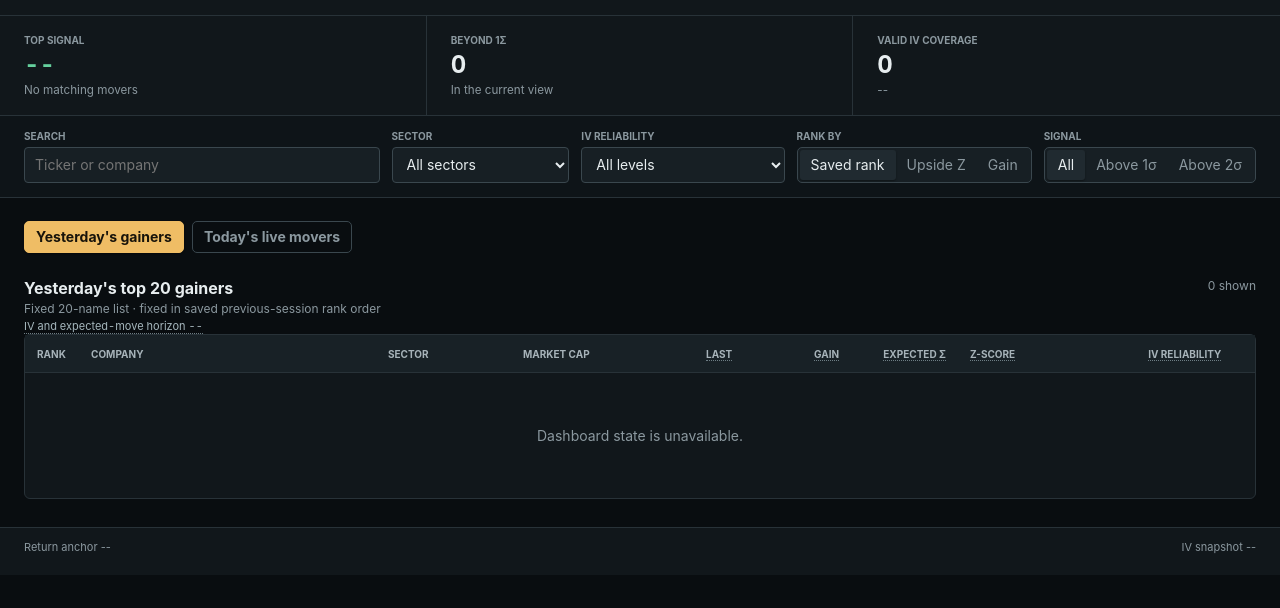
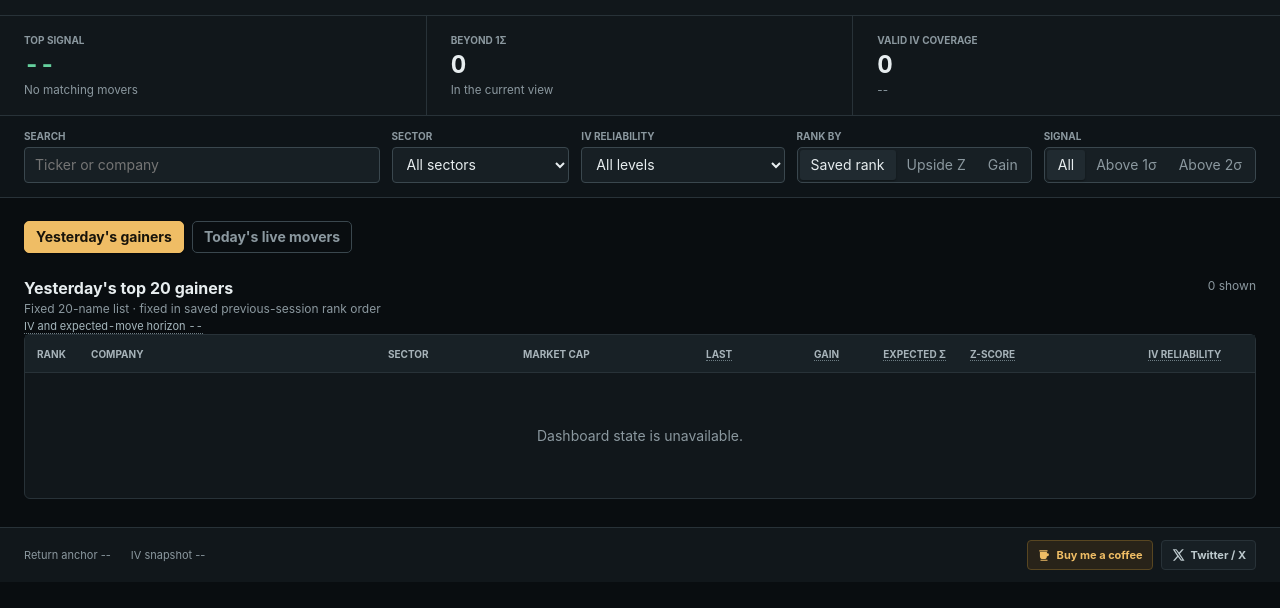
Before and after one commit to chrisckwong821/option-sniper, a website: page dashboard/index.html in a window 1280 px wide. Shown: the part 66-674 px from the top of the page. Drawn offline with Linux system fonts and the light colour scheme; no server answers.

Commit message:
Add support and social footer links

```diff
--- a/dashboard/index.html
+++ b/dashboard/index.html
@@ -4,7 +4,7 @@
     <meta charset="utf-8">
     <meta name="viewport" content="width=device-width, initial-scale=1">
     <title>Option Sniper</title>
-    <link rel="stylesheet" href="styles.css?v=20260831-expected-sigma">
+    <link rel="stylesheet" href="styles.css?v=20260906-social-footer">
   </head>
   <body>
     <header class="app-header">
@@ -157,9 +157,21 @@
       </section>
     </main>
 
-    <footer>
-      <span id="anchor-note">Return anchor --</span>
-      <span id="iv-note">IV snapshot --</span>
+    <footer class="app-footer">
+      <div class="footer-context">
+        <span id="anchor-note">Return anchor --</span>
+        <span id="iv-note">IV snapshot --</span>
+      </div>
+      <nav class="footer-links" aria-label="Support and social links">
+        <a class="footer-link coffee-link" href="https://buymeacoffee.com/antisoftrug" target="_blank" rel="noopener noreferrer">
+          <svg aria-hidden="true" viewBox="0 0 24 24"><path d="M5 7h12v7a5 5 0 0 1-5 5H10a5 5 0 0 1-5-5V7Zm12 2v5h1a2.5 2.5 0 0 0 0-5h-1ZM4 4h14v2H4V4Zm2 16h12v2H6v-2Z"/></svg>
+          <span>Buy me a coffee</span>
+        </a>
+        <a class="footer-link twitter-link" href="https://x.com/antisoftrug" target="_blank" rel="noopener noreferrer">
+          <svg aria-hidden="true" viewBox="0 0 24 24"><path d="M18.9 2H22l-6.77 7.74L23.2 22h-6.24l-4.89-6.39L6.48 22H3.36l7.25-8.29L2.96 2H9.36l4.42 5.84L18.9 2Zm-1.09 17.84h1.72L8.42 4.05H6.57l11.24 15.79Z"/></svg>
+          <span>Twitter / X</span>
+        </a>
+      </nav>
     </footer>
     <div id="live-announcer" class="visually-hidden" aria-live="polite"></div>
     <script src="live-calculations.js?v=20260901-live-saved-list-gain"></script>
--- a/dashboard/styles.css
+++ b/dashboard/styles.css
@@ -783,12 +783,80 @@ footer {
   min-height: 48px;
   padding: 12px 24px;
   display: flex;
+  align-items: center;
   justify-content: space-between;
   gap: 20px;
   color: var(--muted);
   border-top: 1px solid var(--line);
   background: var(--surface);
   font-size: 11px;
+}
+
+.footer-context,
+.footer-links,
+.footer-link {
+  display: flex;
+  align-items: center;
+}
+
+.footer-context {
+  min-width: 0;
+  flex-wrap: wrap;
+  gap: 6px 20px;
+}
+
+.footer-links {
+  flex-shrink: 0;
+  gap: 8px;
+}
+
+.footer-link {
+  min-height: 30px;
+  padding: 5px 9px;
+  gap: 6px;
+  border: 1px solid var(--line);
+  border-radius: 4px;
+  color: #bdc9cd;
+  background: var(--surface-raised);
+  font-size: 11px;
+  font-weight: 700;
+  text-decoration: none;
+  transition: border-color 120ms ease, color 120ms ease, background 120ms ease;
+}
+
+.footer-link svg {
+  width: 14px;
+  height: 14px;
+  flex: 0 0 14px;
+  fill: currentColor;
+}
+
+.footer-link:hover,
+.footer-link:focus-visible {
+  border-color: var(--line-strong);
+  color: var(--ink);
+  background: var(--surface-active);
+  outline: none;
+}
+
+.coffee-link {
+  color: var(--amber);
+  border-color: #584621;
+  background: rgba(59, 47, 25, 0.55);
+}
+
+.coffee-link:hover,
+.coffee-link:focus-visible {
+  border-color: var(--amber);
+  color: #f8d89d;
+  background: var(--amber-soft);
+}
+
+.twitter-link:hover,
+.twitter-link:focus-visible {
+  border-color: var(--cyan);
+  color: var(--cyan);
+  background: var(--cyan-soft);
 }
 
 .visually-hidden {
@@ -985,6 +1053,13 @@ footer {
 
   footer {
     padding: 12px 16px;
+    align-items: flex-start;
+    flex-direction: column;
+    gap: 10px;
+  }
+
+  .footer-context {
+    align-items: flex-start;
     flex-direction: column;
     gap: 4px;
   }
```
